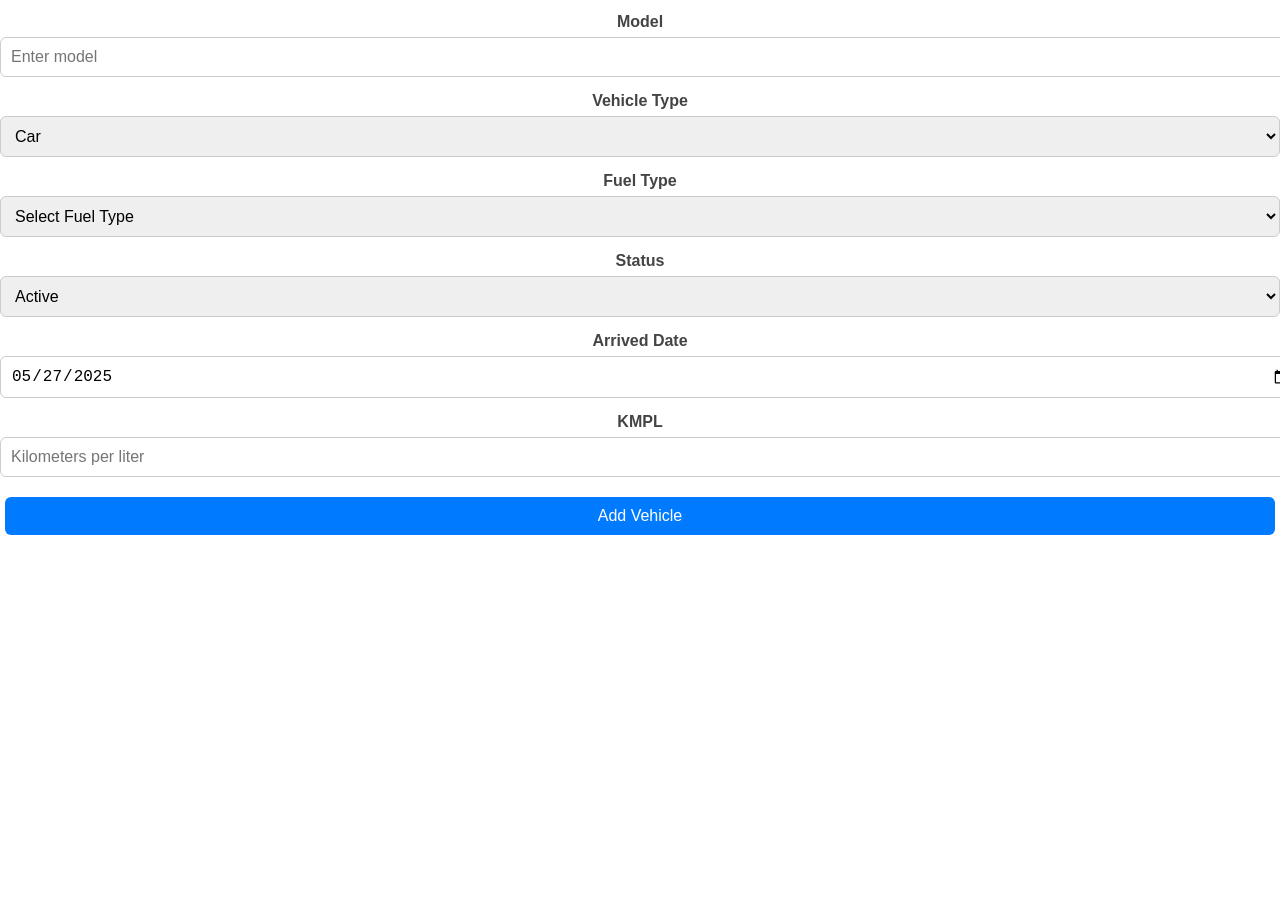
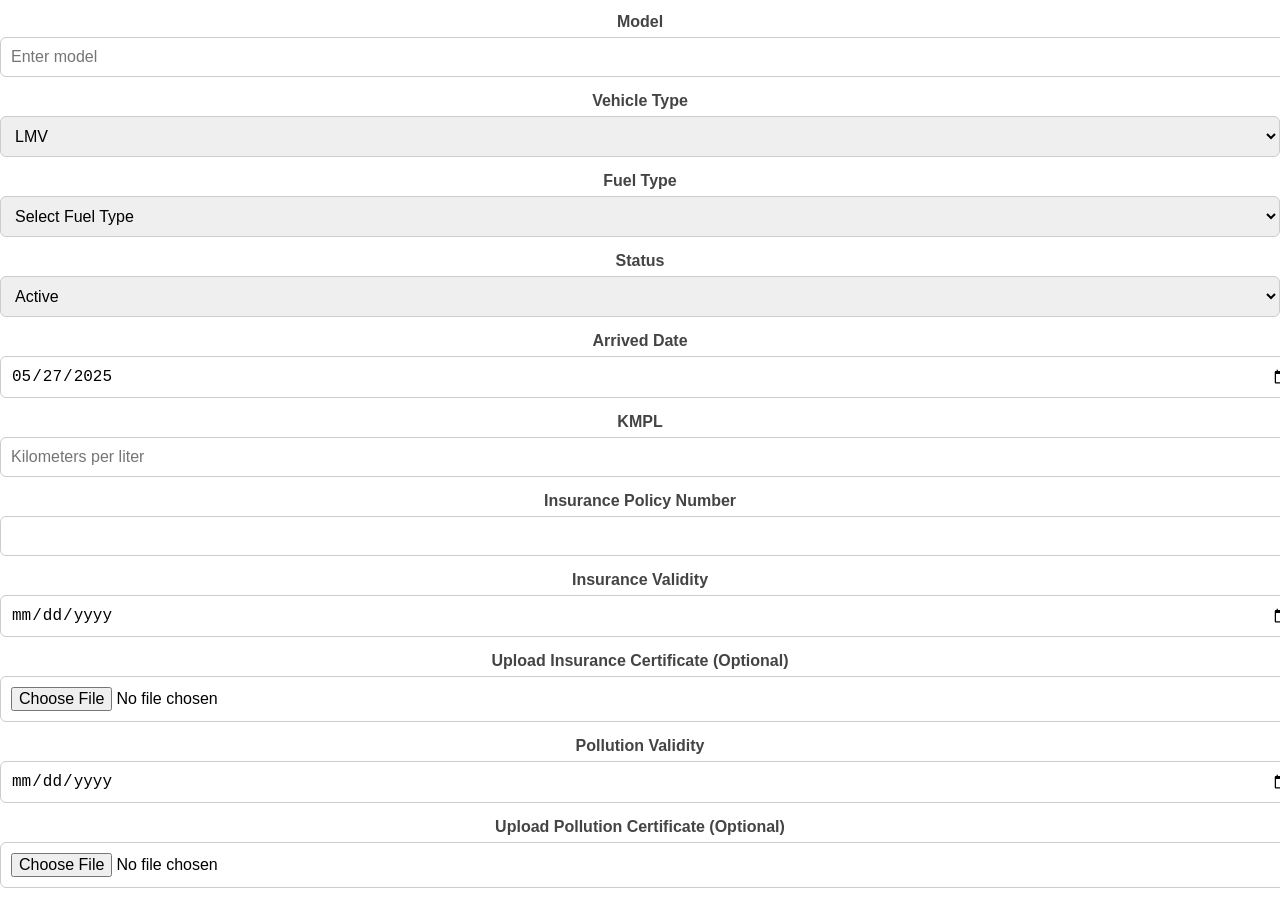
Before and after one commit to AROMAL642/kepa, a React (Create React App) app: page /admin/vehicles in a window 1280 px wide. Shown: the part 134-1040 px from the top of the page. Before the commit the page ends 800 px from the top, so only its background shows below. Built offline with nearby package versions, Linux system fonts and the light colour scheme.

Commit message:
added insurance,polution

```diff
--- a/src/AdminDashboard.js
+++ b/src/AdminDashboard.js
@@ -287,7 +287,7 @@ function AdminDashboard() {
 
           {activeTab === 'VehicleDetails' && vehicleTab === 'main' && (
             <div className="vehicle-box">
-              <button className="vehicle-btn" onClick={() => setVehicleTab('addremove')}>Add/Remove Vehicle</button>
+              <button className="vehicle-btn" onClick={() => setVehicleTab('addremove')}>Add Vehicle</button>
               <button className="vehicle-btn" onClick={() => setVehicleTab('search')}>Search Vehicle Details</button>
               <button className="vehicle-btn">Expense Details</button>
               <button className="vehicle-btn" onClick={() => setVehicleTab('viewassign')}>View/Assign Vehicle</button>
--- a/src/UserDashboard.js
+++ b/src/UserDashboard.js
@@ -11,6 +11,7 @@ import AccidentReportForm from './userdashboardcomponents/AccidentReportForm';
 import './css/accidentreportform.css';
 import EyeTestReport from './userdashboardcomponents/EyeTestReport';
 import ResponsiveAppBar from './admindashboardcomponents/ResponsiveAppBar';
+import TrackRepairRequests from './userdashboardcomponents/trackrepairrequest';
 
 function UserDashboard() {
   const [activeTab, setActiveTab] = useState('profile');
@@ -33,14 +34,10 @@ function UserDashboard() {
     signature: '',
   });
 
-
   useEffect(() => {
     const user = JSON.parse(localStorage.getItem('user'));
     if (user) {
-      const formattedDOB = user.dob
-        ? user.dob.split('T')[0]  // Format: YYYY-MM-DD
-        : '';
-
+      const formattedDOB = user.dob ? user.dob.split('T')[0] : '';
       setFormData({
         name: user.name,
         pen: user.pen,
@@ -58,6 +55,14 @@ function UserDashboard() {
     }
   }, []);
 
+  useEffect(() => {
+    const handleTabSwitch = (e) => {
+      setActiveTab(e.detail);
+    };
+    window.addEventListener('switchTab', handleTabSwitch);
+    return () => window.removeEventListener('switchTab', handleTabSwitch);
+  }, []);
+
   const handleLogout = () => {
     localStorage.clear();
     navigate('/');
@@ -66,7 +71,8 @@ function UserDashboard() {
   const tabMap = [
     { key: 'profile', label: 'Profile' },
     { key: 'fuel', label: 'Fuel' },
-    { key: 'repair', label: 'Repair' },
+    { key: 'repair', label: 'Request for Repair' },
+    { key: 'trackrepair', label: 'Track Repair Requests' },
     { key: 'movement', label: 'Movement' },
     { key: 'eyetest', label: 'Eye Test' },
     { key: 'accident', label: 'Accident' },
@@ -110,13 +116,12 @@ function UserDashboard() {
           {activeTab === 'profile' && (
             <div className="form-section">
               <div className="form-left">
-                {[
-                  { label: 'Name', name: 'name' },
+                {[{ label: 'Name', name: 'name' },
                   { label: 'PEN number', name: 'pen', readOnly: true },
                   { label: 'General Number', name: 'generalNo', readOnly: true },
                   { label: 'Email', name: 'email' },
                   { label: 'Mobile Number', name: 'mobile' },
-                  { label: 'DOB', name: 'dob', type: 'date' },  // Editable DOB
+                  { label: 'DOB', name: 'dob', type: 'date' },
                   { label: 'Licence Number', name: 'licenseNo' },
                   { label: 'Blood Group', name: 'bloodGroup', readOnly: true },
                   { label: 'Gender', name: 'gender', readOnly: true },
@@ -128,9 +133,7 @@ function UserDashboard() {
                       name={field.name}
                       value={formData[field.name] || ''}
                       readOnly={field.readOnly || !editMode}
-                      onChange={e =>
-                        setFormData(prev => ({ ...prev, [field.name]: e.target.value }))
-                      }
+                      onChange={e => setFormData(prev => ({ ...prev, [field.name]: e.target.value }))}
                     />
                   </div>
                 ))}
@@ -145,9 +148,7 @@ function UserDashboard() {
                         try {
                           const response = await fetch('http://localhost:5000/api/users/update', {
                             method: 'PUT',
-                            headers: {
-                              'Content-Type': 'application/json',
-                            },
+                            headers: { 'Content-Type': 'application/json' },
                             body: JSON.stringify(formData),
                           });
 
@@ -171,13 +172,11 @@ function UserDashboard() {
                   </>
                 )}
               </div>
-
               <div className="form-right">
                 <div className="upload-section">
                   <img
                     src={formData.profilePic || 'https://via.placeholder.com/100'}
                     alt="Profile"
-
                     className="upload-icon"
                   />
                   <p>Profile Photo</p>
@@ -194,14 +193,12 @@ function UserDashboard() {
             </div>
           )}
 
-          {/* Movement Tab */}
           {activeTab === 'movement' && (
             <div className="movement-section">
               <MovementRegister />
             </div>
           )}
 
-          {/* Vehicle Details Tab */}
           {activeTab === 'vehicle details' && (
             <div className="vehicle-details-section">
               <SearchVehicleDetails />
@@ -212,10 +209,15 @@ function UserDashboard() {
             <FuelRegister pen={formData.pen} />
           )}
 
-          {/* Repair Tab */}
           {activeTab === 'repair' && (
             <div className="repair-request-section">
               <RepairRequestForm pen={formData.pen} />
+            </div>
+          )}
+
+          {activeTab === 'trackrepair' && (
+            <div className="trackrepair-section">
+              <TrackRepairRequests />
             </div>
           )}
 
--- a/src/admindashboardcomponents/AddRemoveVehicleForm.js
+++ b/src/admindashboardcomponents/AddRemoveVehicleForm.js
@@ -1,19 +1,24 @@
-import React, { useState } from 'react';
+import React, { useState, useRef } from 'react';
 import axios from 'axios';
 import '../css/BackButton.css';
-
 
 function AddRemoveVehicleForm({ onBack }) {
   const [vehicle, setVehicle] = useState({
     number: '',
     model: '',
-    type: 'car',
+    type: 'LMV',
     fuelType: '',
     status: 'Active',
     arrivedDate: new Date().toISOString().split('T')[0],
     kmpl: '',
-    currentDriver: '',
   });
+
+  const [insurancePolicyNo, setInsurancePolicyNo] = useState('');
+  const [insuranceValidity, setInsuranceValidity] = useState('');
+  const [pollutionValidity, setPollutionValidity] = useState('');
+
+  const insuranceFileRef = useRef(null);
+  const pollutionFileRef = useRef(null);
 
   const handleChange = (e) => {
     const { name, value } = e.target;
@@ -24,25 +29,47 @@ function AddRemoveVehicleForm({ onBack }) {
   const handleSubmit = async (e) => {
     e.preventDefault();
 
-    const formattedVehicle = {
-      ...vehicle,
-      number: vehicle.number.toUpperCase(),
-    };
+    const formData = new FormData();
+
+    Object.entries(vehicle).forEach(([key, value]) => {
+      formData.append(key, value);
+    });
+
+    formData.append('insurancePolicyNo', insurancePolicyNo);
+    formData.append('insuranceValidity', insuranceValidity);
+    formData.append('pollutionValidity', pollutionValidity);
+
+    if (insuranceFileRef.current?.files[0]) {
+      formData.append('insuranceFile', insuranceFileRef.current.files[0]);
+    }
+    if (pollutionFileRef.current?.files[0]) {
+      formData.append('pollutionFile', pollutionFileRef.current.files[0]);
+    }
 
     try {
-      await axios.post('http://localhost:5000/api/vehicles', formattedVehicle);
+      await axios.post('http://localhost:5000/api/vehicles', formData, {
+        headers: {
+          'Content-Type': 'multipart/form-data',
+        },
+      });
+
       alert('Vehicle added successfully');
 
       setVehicle({
         number: '',
         model: '',
-        type: 'car',
+        type: 'LMV',
         fuelType: '',
         status: 'Active',
         arrivedDate: new Date().toISOString().split('T')[0],
         kmpl: '',
-        currentDriver: '',
       });
+
+      setInsurancePolicyNo('');
+      setInsuranceValidity('');
+      setPollutionValidity('');
+      insuranceFileRef.current.value = '';
+      pollutionFileRef.current.value = '';
     } catch (error) {
       console.error(error);
       const errorMsg = error.response?.data?.error;
@@ -93,11 +120,15 @@ function AddRemoveVehicleForm({ onBack }) {
         <div className="form-group">
           <label>Vehicle Type</label>
           <select name="type" value={vehicle.type} onChange={handleChange} required>
-            <option value="car">Car</option>
-            <option value="bike">Bike</option>
-            <option value="jeep">Jeep</option>
-            <option value="minivan">Mini Van</option>
-            <option value="bus">Bus</option>
+            <option value="LMV">LMV</option>
+            <option value="MMV">MMV</option>
+            <option value="HMV">HMV</option>
+            <option value="MPV">MPV</option>
+            <option value="HPV">HPV</option>
+            <option value="HGV">HGV</option>
+            <option value="MGV">MGV</option>
+            <option value="MCWG">MCWG</option>
+            <option value="MCWOG">MCWOG</option>
           </select>
         </div>
 
@@ -145,6 +176,53 @@ function AddRemoveVehicleForm({ onBack }) {
           />
         </div>
 
+        {/* Insurance Certificate Section */}
+        <div className="form-group">
+          <label>Insurance Policy Number</label>
+          <input
+            type="text"
+            value={insurancePolicyNo}
+            onChange={(e) => setInsurancePolicyNo(e.target.value)}
+          />
+        </div>
+
+        <div className="form-group">
+          <label>Insurance Validity</label>
+          <input
+            type="date"
+            value={insuranceValidity}
+            onChange={(e) => setInsuranceValidity(e.target.value)}
+          />
+        </div>
+
+        <div className="form-group">
+          <label>Upload Insurance Certificate (Optional)</label>
+          <input
+            type="file"
+            ref={insuranceFileRef}
+            accept="image/*,.pdf"
+          />
+        </div>
+
+        {/* Pollution Certificate Section */}
+        <div className="form-group">
+          <label>Pollution Validity</label>
+          <input
+            type="date"
+            value={pollutionValidity}
+            onChange={(e) => setPollutionValidity(e.target.value)}
+          />
+        </div>
+
+        <div className="form-group">
+          <label>Upload Pollution Certificate (Optional)</label>
+          <input
+            type="file"
+            ref={pollutionFileRef}
+            accept="image/*,.pdf"
+          />
+        </div>
+
         <div className="form-buttons">
           <button type="submit" className="btn-add">Add Vehicle</button>
         </div>
--- a/src/admindashboardcomponents/SearchVehicleDetails.js
+++ b/src/admindashboardcomponents/SearchVehicleDetails.js
@@ -12,6 +12,7 @@ function SearchVehicleDetails({ themeStyle, onBack }) {
   const [viewAll, setViewAll] = useState(false);
   const [editingStatusId, setEditingStatusId] = useState(null);
   const [newStatus, setNewStatus] = useState('');
+  const [selectedVehicle, setSelectedVehicle] = useState(null);
 
   const handleSearch = async () => {
     if (!vehicleNo.trim()) {
@@ -110,6 +111,12 @@ function SearchVehicleDetails({ themeStyle, onBack }) {
     setVehicleNo(e.target.value.toUpperCase());
   };
 
+  const handleViewDetails = (row) => {
+    setSelectedVehicle(row);
+    setVehicleData(row);
+    setViewAll(false);
+  };
+
   const columns = [
     { field: 'number', headerName: 'Vehicle No', flex: 1.3 },
     { field: 'type', headerName: 'Type', flex: 1 },
@@ -118,7 +125,6 @@ function SearchVehicleDetails({ themeStyle, onBack }) {
     { field: 'status', headerName: 'Status', flex: 1.5 },
     { field: 'arrivedDate', headerName: 'Arrived Date', flex: 1 },
     { field: 'kmpl', headerName: 'KMPL', flex: 0.5 },
-    { field: 'currentDriver', headerName: 'Driver', flex: 1 },
     { field: 'createdAt', headerName: 'Created At', flex: 1.5 },
     {
       field: 'remove',
@@ -186,6 +192,26 @@ function SearchVehicleDetails({ themeStyle, onBack }) {
         )
       ),
     },
+    {
+      field: 'action',
+      headerName: 'Action',
+      flex: 1.5,
+      renderCell: (params) => (
+        <button
+          onClick={() => handleViewDetails(params.row)}
+          style={{
+            backgroundColor: '#0288d1',
+            color: 'white',
+            border: 'none',
+            borderRadius: '5px',
+            padding: '5px 10px',
+            cursor: 'pointer'
+          }}
+        >
+          View
+        </button>
+      ),
+    },
   ];
 
   return (
@@ -226,8 +252,56 @@ function SearchVehicleDetails({ themeStyle, onBack }) {
           <p><strong>Fuel Type:</strong> {vehicleData.fuelType}</p>
           <p><strong>Status:</strong> {vehicleData.status}</p>
           <p><strong>Arrived Date:</strong> {new Date(vehicleData.arrivedDate).toLocaleDateString()}</p>
-          <p><strong>Current Driver:</strong> {vehicleData.currentDriver}</p>
           <p><strong>Record Created At:</strong> {new Date(vehicleData.createdAt).toLocaleString()}</p>
+
+          {vehicleData.insurancePolicyNo && <p><strong>Insurance Policy No:</strong> {vehicleData.insurancePolicyNo}</p>}
+          {vehicleData.insuranceValidity && <p><strong>Insurance Validity:</strong> {new Date(vehicleData.insuranceValidity).toLocaleDateString()}</p>}
+
+          {vehicleData.insuranceFile && vehicleData.insuranceFile.buffer && (
+            <div>
+              <p><strong>Insurance Certificate:</strong></p>
+              {vehicleData.insuranceFile.mimetype.startsWith('image') ? (
+                <img
+                  src={`data:${vehicleData.insuranceFile.mimetype};base64,${vehicleData.insuranceFile.buffer}`}
+                  alt="Insurance Certificate"
+                  style={{ width: '300px', border: '1px solid #ccc', marginTop: '10px' }}
+                />
+              ) : vehicleData.insuranceFile.mimetype === 'application/pdf' ? (
+                <iframe
+                  src={`data:application/pdf;base64,${vehicleData.insuranceFile.buffer}`}
+                  title="Insurance PDF"
+                  width="100%"
+                  height="400px"
+                />
+              ) : (
+                <p>Unsupported file format</p>
+              )}
+            </div>
+          )}
+
+          {vehicleData.pollutionValidity && <p><strong>Pollution Validity:</strong> {new Date(vehicleData.pollutionValidity).toLocaleDateString()}</p>}
+
+          {vehicleData.pollutionFile && vehicleData.pollutionFile.buffer && (
+            <div>
+              <p><strong>Pollution Certificate:</strong></p>
+              {vehicleData.pollutionFile.mimetype.startsWith('image') ? (
+                <img
+                  src={`data:${vehicleData.pollutionFile.mimetype};base64,${vehicleData.pollutionFile.buffer}`}
+                  alt="Pollution Certificate"
+                  style={{ width: '300px', border: '1px solid #ccc', marginTop: '10px' }}
+                />
+              ) : vehicleData.pollutionFile.mimetype === 'application/pdf' ? (
+                <iframe
+                  src={`data:application/pdf;base64,${vehicleData.pollutionFile.buffer}`}
+                  title="Pollution PDF"
+                  width="100%"
+                  height="400px"
+                />
+              ) : (
+                <p>Unsupported file format</p>
+              )}
+            </div>
+          )}
         </div>
       )}
 
--- a/src/userdashboardcomponents/trackrepairrequest.js
+++ b/src/userdashboardcomponents/trackrepairrequest.js
@@ -15,7 +15,7 @@ import {
 function TrackRepairRequests() {
   const [requests, setRequests] = useState([]);
   const [loading, setLoading] = useState(true);
-  const pen = localStorage.getItem('pen'); // ⬅️ Get current user PEN
+  const pen = localStorage.getItem('pen');
 
   useEffect(() => {
   if (!pen) {
@@ -28,6 +28,7 @@ function TrackRepairRequests() {
   fetch(`http://localhost:5000/api/repairs/by-pen/${pen}`)
     .then(res => res.json())
     .then(data => {
+      console.log('Fetched repair data:', data); // 👈 Check this in browser console
       if (Array.isArray(data)) {
         setRequests(data);
       } else {
@@ -74,7 +75,7 @@ function TrackRepairRequests() {
                 <TableCell>Vehicle No</TableCell>
                 <TableCell>Status</TableCell>
                 <TableCell>Work Done</TableCell>
-                <TableCell>Forwarded</TableCell>
+                <TableCell>Forwarded By MTI</TableCell>
                 <TableCell>Mechanic Feedback</TableCell>
                 <TableCell>Repair Status</TableCell>
                 <TableCell>Sanctioned</TableCell>
```
Also changed, not shown: src/userdashboardcomponents/RepairRequestForm.js (+14 -32 lines), 2 other files (tests, documents, lock files or other folders). Lines whose indentation alone changed are shown as unchanged.
